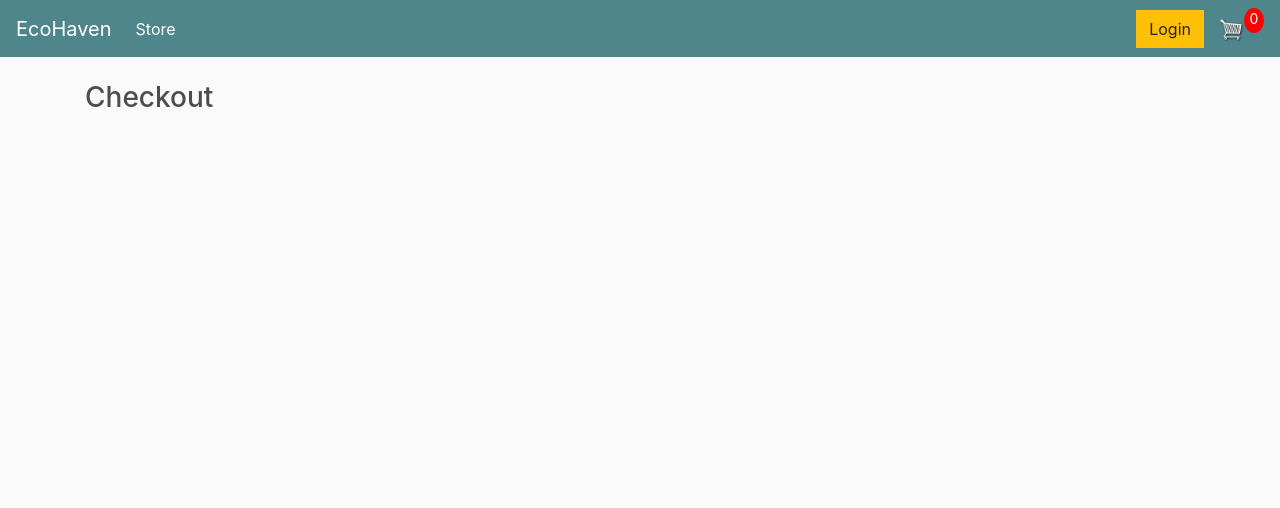
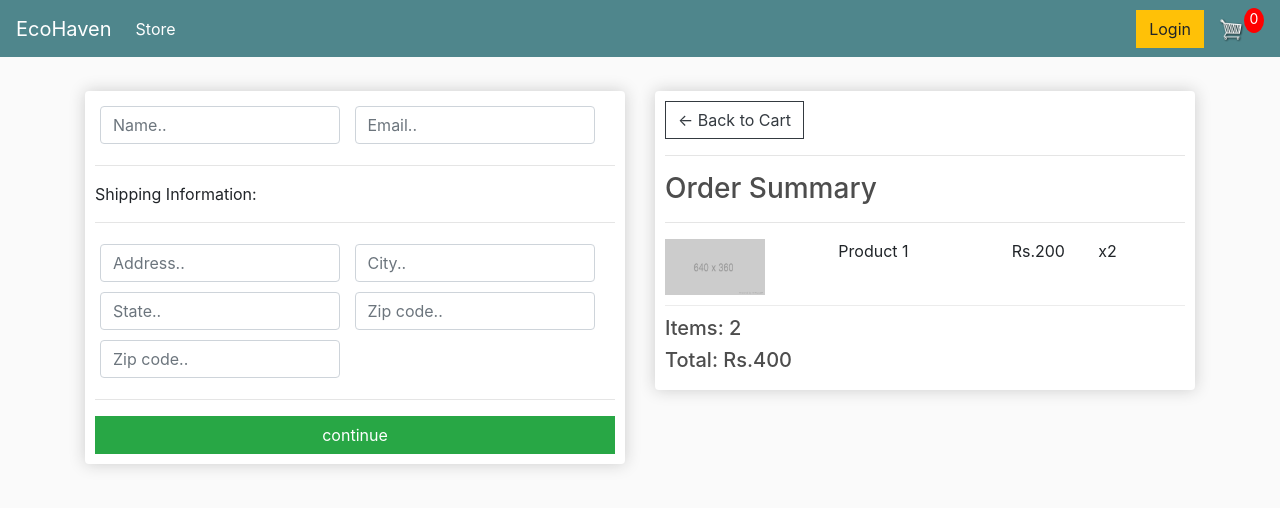
Before and after one commit to JeslinMariumAlex/Ecommerce-Website, a Django app: page /checkout/ in a window 1280 px wide. Shown: the top 508 px of the page. Run offline with Django 5.2, Linux system fonts and the light colour scheme; some libraries are stand-ins or nearby versions.

Commit message:
Style Checkout Page

```diff
--- a/store/templates/store/checkout.html
+++ b/store/templates/store/checkout.html
@@ -2,5 +2,70 @@
 {% load static %}
 
 {% block content %}
-    <h3>Checkout</h3>
+    <div class="row">
+        <div class="col-lg-6">
+            <div class="box-element" id="form-wrapper">
+                <form id="form">
+                    <div id="user-info">
+                        <div class="form-field">
+							<input required class="form-control" type="text" name="name" placeholder="Name..">
+						</div>
+						<div class="form-field">
+							<input required class="form-control" type="email" name="email" placeholder="Email..">
+						</div>
+
+                    </div>
+
+                    <div id="shipping-info">
+                        <hr>
+						<p>Shipping Information:</p>
+						<hr>
+						<div class="form-field">
+							<input class="form-control" type="text" name="address" placeholder="Address..">
+						</div>
+						<div class="form-field">
+							<input class="form-control" type="text" name="city" placeholder="City..">
+						</div>
+						<div class="form-field">
+							<input class="form-control" type="text" name="state" placeholder="State..">
+						</div>
+						<div class="form-field">
+							<input class="form-control" type="text" name="zipcode" placeholder="Zip code..">
+						</div>
+						<div class="form-field">
+							<input class="form-control" type="text" name="country" placeholder="Zip code..">
+						</div>
+
+                    </div>
+                    <hr>
+                    <input id="form-button" class="btn btn-success btn-block" type="submit" value="continue">
+
+                </form>
+
+            </div>
+
+            <br>
+            <div class="box-element hidden" id="payment-info">
+				<small>Paypal Options</small>
+			</div>
+
+        </div>
+
+        <div class="col-lg-6">
+            <div class="box-element">
+                <a  class="btn btn-outline-dark" href="{% url 'cart' %}">&#x2190; Back to Cart</a>
+				<hr>
+				<h3>Order Summary</h3>
+				<hr>
+				<div class="cart-row">
+					<div style="flex:2"><img class="row-image" src="{% static 'images/placeholder.png' %}"></div>
+					<div style="flex:2"><p>Product 1</p></div>
+					<div style="flex:1"><p>Rs.200</p></div>
+					<div style="flex:1"><p>x2</p></div>
+				</div>
+				<h5>Items:   2</h5>
+				<h5>Total:   Rs.400</h5>
+            </div>
+        </div>
+    </div>
 {% endblock %}
```
